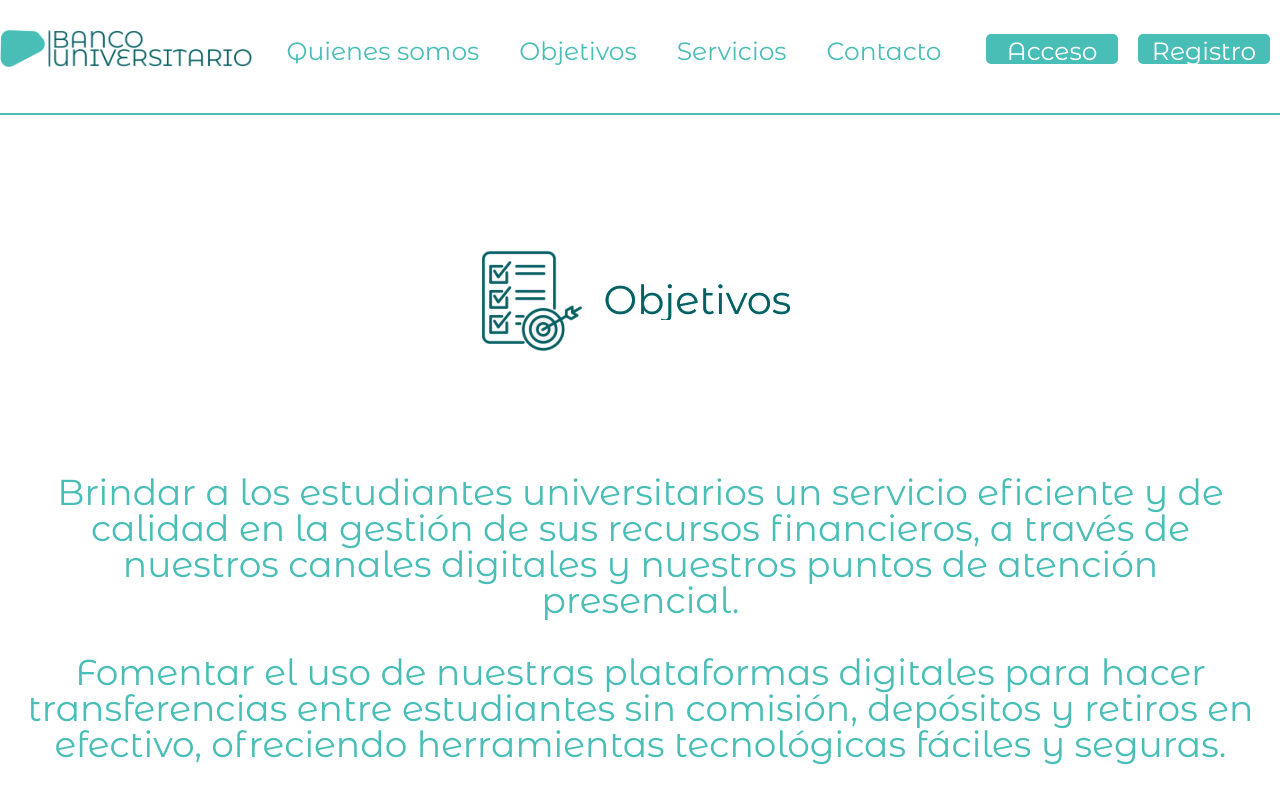
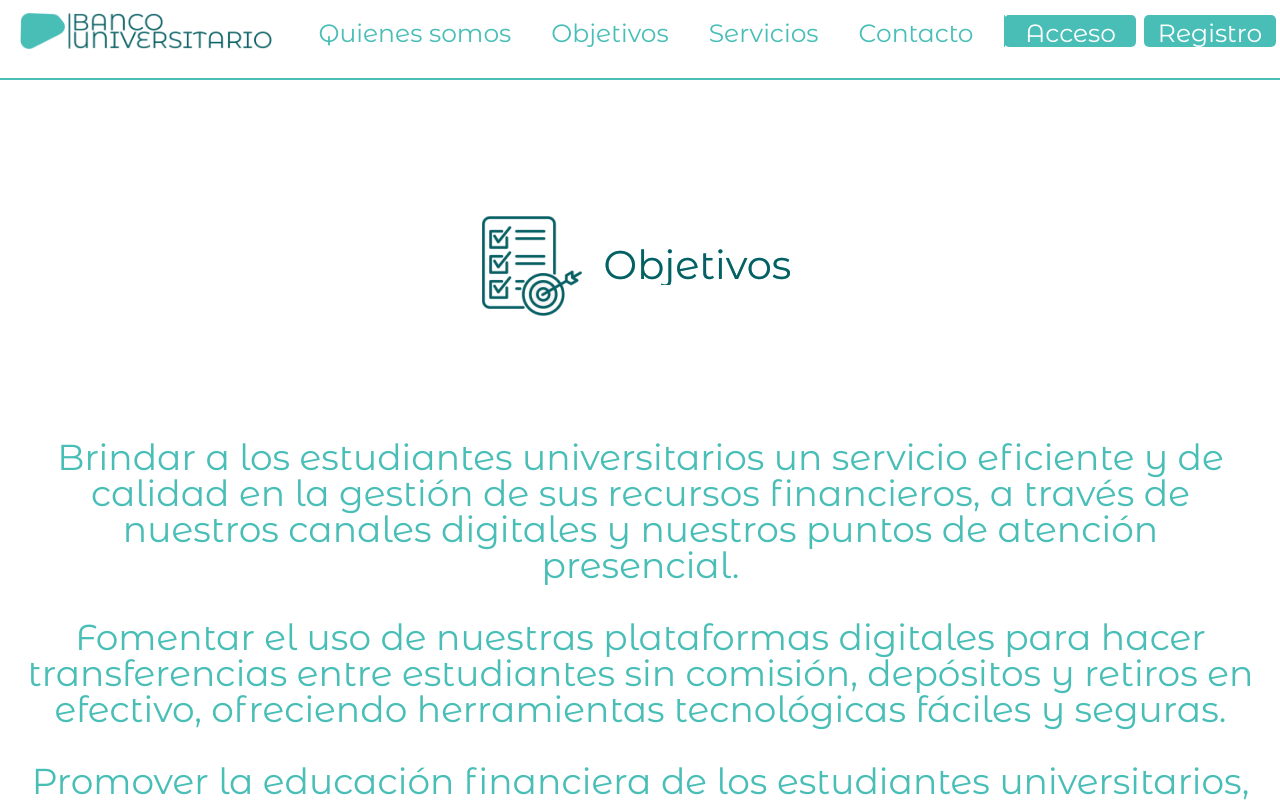
Before and after one commit to MrWisz/BancoUniversitario, a React (Create React App) app: page /objetivos in a window 1280 px wide. Shown: the top 800 px of the page. Built offline with nearby package versions, Linux system fonts and the light colour scheme.

Commit message:
Modificando HeaderComponent

```diff
--- a/src/components/HeaderComponent.jsx
+++ b/src/components/HeaderComponent.jsx
@@ -20,7 +20,11 @@ const HeaderContainer = styled.header`
   justify-content: space-between;
   border-bottom: 2px solid var(--color-lightseagreen);
 
-  @media (max-width: 768px) {
+  @media (max-width: 1357px) {
+    flex-direction: row;
+    height: auto;
+  }
+    @media (max-width: 1264px) {
     flex-direction: column;
     height: auto;
   }
@@ -29,7 +33,7 @@ const HeaderContainer = styled.header`
 const Logo = styled.img`
   height: 62px;
   width: 252px;
-  margin: 0 !important;
+  margin:0 20px;
   top: 8px;
   left: 10px;
   object-fit: scale-down;
@@ -76,7 +80,7 @@ const MenusContainer = styled.div`
   display: flex;
   flex-direction: row;
 
-  @media (max-width: 768px) {
+  @media (max-width:768px) {
     flex-direction: column;
     align-items: flex-start;
   }
@@ -84,7 +88,7 @@ const MenusContainer = styled.div`
 
 const Menu = styled.div`
   width: 132px;
-  margin: 0 10px;
+  margin: 0 4px;
   display: flex;
   flex-direction: row;
   align-items: center;
@@ -108,7 +112,7 @@ const MenuItem = styled.div`
   background-color: var(--color-lightseagreen);
 
   @media (min-width: 769px) {
-    display: none;
+    display: inline-block;
   }
 `;
 
```
